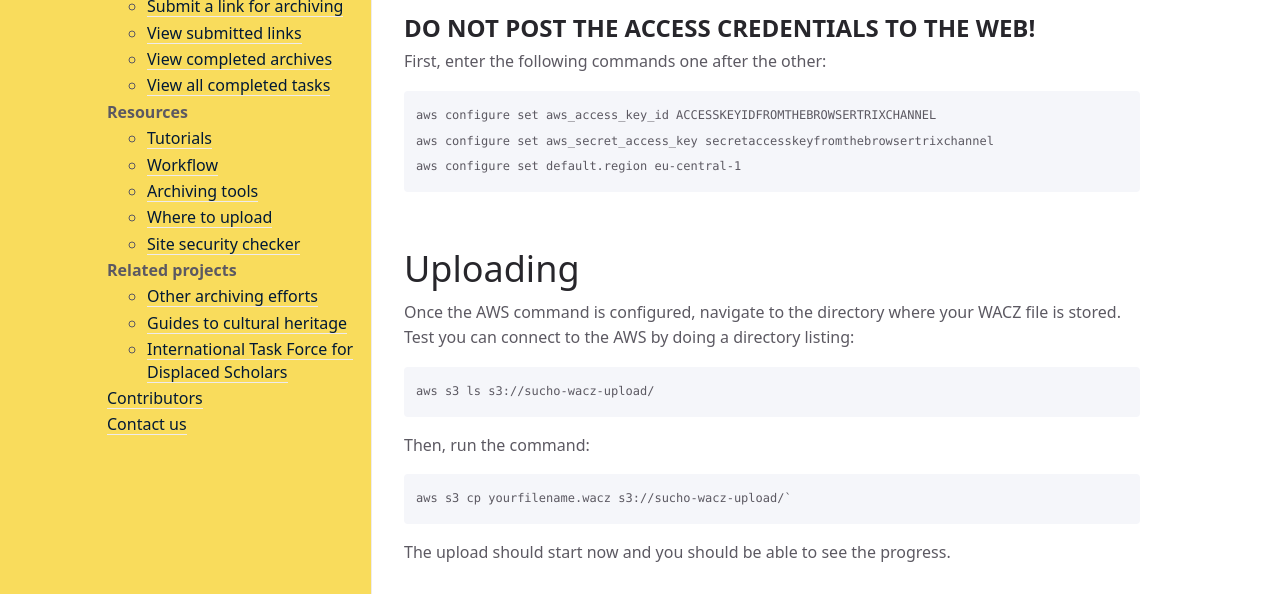
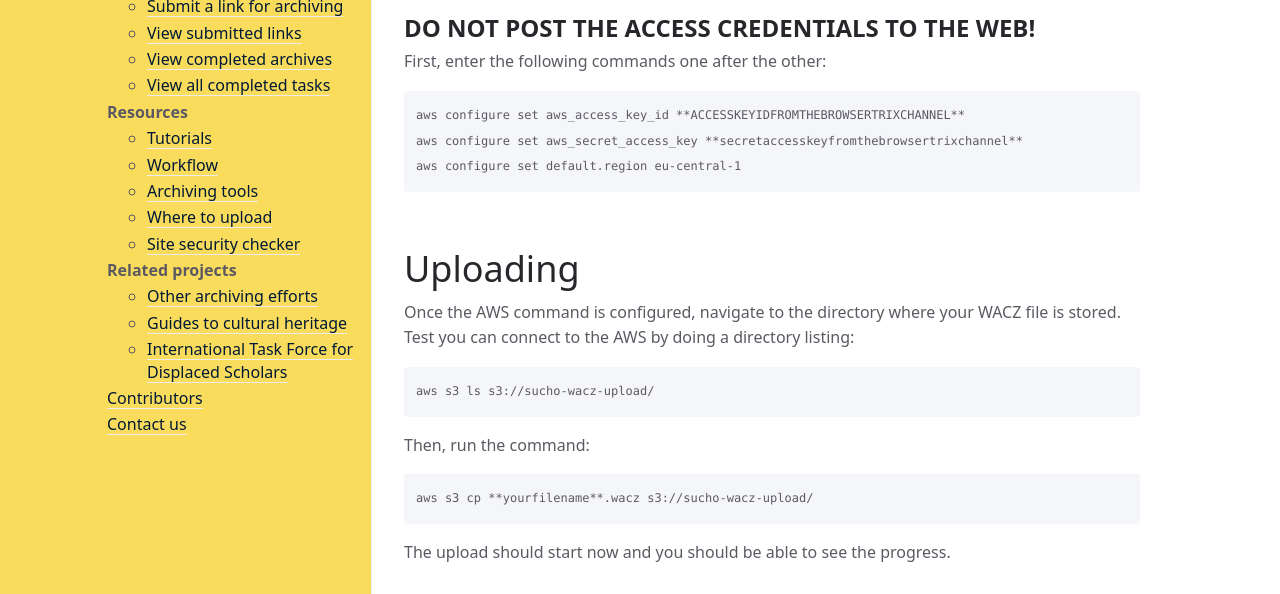
Before and after one commit to sucho-archiving/sucho-archiving.github.io, a Jekyll site: the page built from wacz-upload-aws.md, in a window 1280 px wide and 900 px high, scrolled down 744 px. Shown: the part 196-790 px from the top of the window. Built offline with Jekyll 4.4.1, drawn with Linux system fonts in a browser that asks for light colours.

Commit message:
Corrected typo and formatting

````diff
--- a/wacz-upload-aws.md
+++ b/wacz-upload-aws.md
@@ -40,8 +40,8 @@ You will not be able to remove, rename or delete any files or navigate to a diff
 First, enter the following commands one after the other:
 
 ```
-aws configure set aws_access_key_id ACCESSKEYIDFROMTHEBROWSERTRIXCHANNEL
-aws configure set aws_secret_access_key secretaccesskeyfromthebrowsertrixchannel
+aws configure set aws_access_key_id **ACCESSKEYIDFROMTHEBROWSERTRIXCHANNEL**
+aws configure set aws_secret_access_key **secretaccesskeyfromthebrowsertrixchannel**
 aws configure set default.region eu-central-1
 ```
 
@@ -55,7 +55,7 @@ aws s3 ls s3://sucho-wacz-upload/
 
 Then, run the command:
 ```
-aws s3 cp yourfilename.wacz s3://sucho-wacz-upload/`
+aws s3 cp **yourfilename**.wacz s3://sucho-wacz-upload/
 ```
 
 The upload should start now and you should be able to see the progress.
````
